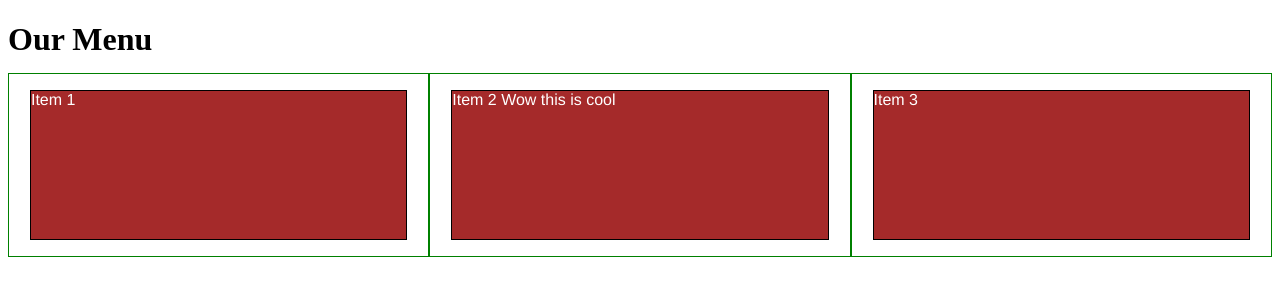
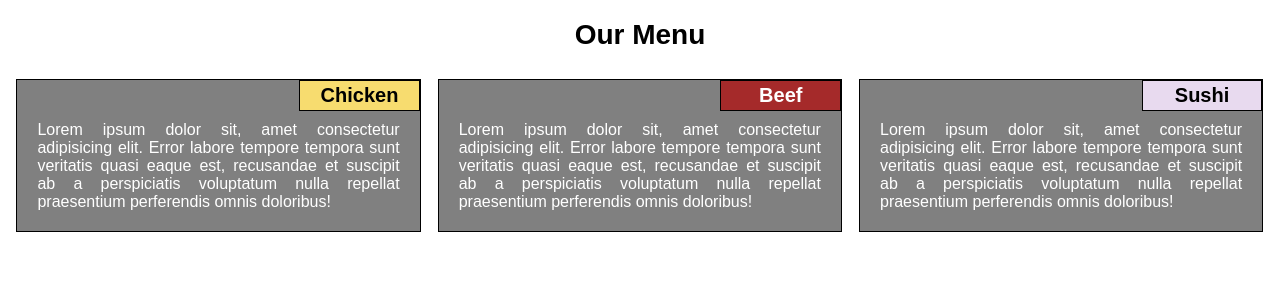
Before and after one commit to ppricardo8017/module2_ricardo_gutz, a plain HTML site: page index.html in a window 1280 px wide. Drawn offline with Linux system fonts and the light colour scheme.

Commit message:
relative positions with new colors

```diff
--- a/css/styles.css
+++ b/css/styles.css
@@ -1,3 +1,201 @@
-h1 {
-    color: red;
-}
+/********** Base styles **********/
+* {
+    box-sizing: border-box;
+  }
+  h1 {
+    font-size: 28px;
+    margin-bottom: 20px;
+    text-align: center;
+    font-family: Arial, Helvetica, sans-serif;
+  }
+  h2 {
+    font-size: 20px;
+    text-align: center;
+    margin: 0px;
+    font-family: Arial, Helvetica, sans-serif;
+  }
+
+  p {
+    font-size: 16px;
+    text-align: justify;
+    width: 90%;
+    margin-left: 20px;
+    margin-right: 20px;
+    margin-bottom: 20px;
+    margin-top: 10px;
+    font-family: sans-serif;
+    color: white;
+  }
+
+  /* Simple Responsive Framework. */
+  .row {
+    width: 100%;
+  }
+
+  .group {
+    border: 1px solid black;
+    background-color: gray;
+    margin: 2%;
+  }
+
+  .subHead {
+    background-color: brown;
+    border: 1px solid black;
+    width: 30%;
+    padding:3px;
+    margin: 0px;
+    position: relative;
+    left: 70%;
+  }
+  .textColor2 {
+    color:white;
+  }
+  .color1 {
+    background-color: #F7DC6F;
+  }
+  .color3 {
+    background-color: #E8DAEF;
+  }
+
+  /********** Large devices only **********/
+  @media (min-width: 1200px) {
+    .col-lg-1, .col-lg-2, .col-lg-3, .col-lg-4, .col-lg-5, .col-lg-6, .col-lg-7, .col-lg-8, .col-lg-9, .col-lg-10, .col-lg-11, .col-lg-12 {
+      float: left;
+
+    }
+    .col-lg-1 {
+      width: 8.33%;
+    }
+    .col-lg-2 {
+      width: 16.66%;
+    }
+    .col-lg-3 {
+      width: 25%;
+    }
+    .col-lg-4 {
+      width: 33.33%;
+    }
+    .col-lg-5 {
+      width: 41.66%;
+    }
+    .col-lg-6 {
+      width: 50%;
+    }
+    .col-lg-7 {
+      width: 58.33%;
+    }
+    .col-lg-8 {
+      width: 66.66%;
+    }
+    .col-lg-9 {
+      width: 74.99%;
+    }
+    .col-lg-10 {
+      width: 83.33%;
+    }
+    .col-lg-11 {
+      width: 91.66%;
+    }
+    .col-lg-12 {
+      width: 100%;
+    }
+  }
+
+  /********** Medium devices only **********/
+  @media (min-width: 992px) and (max-width: 1199px) {
+    .col-md-1, .col-md-2, .col-md-3, .col-md-4, .col-md-5, .col-md-6, .col-md-7, .col-md-8, .col-md-9, .col-md-10, .col-md-11, .col-md-12 {
+      float: left;
+
+    }
+    .col-md-1 {
+      width: 8.33%;
+    }
+    .col-md-2 {
+      width: 16.66%;
+    }
+    .col-md-3 {
+      width: 25%;
+    }
+    .col-md-4 {
+      width: 33.33%;
+    }
+    .col-md-5 {
+      width: 41.66%;
+    }
+    .col-md-6 {
+      width: 50%;
+    }
+    .col-md-7 {
+      width: 58.33%;
+    }
+    .col-md-8 {
+      width: 66.66%;
+    }
+    .col-md-9 {
+      width: 74.99%;
+    }
+    .col-md-10 {
+      width: 83.33%;
+    }
+    .col-md-11 {
+      width: 91.66%;
+    }
+    .col-md-12 {
+      width: 100%;
+    }
+    .group3 {
+        border: 1px solid black;
+        background-color: gray;
+        margin: 1%;
+        margin-top: 1%;
+      }
+  }
+
+   /********** Small devices only **********/
+   @media (max-width: 991px) {
+    .col-md-1, .col-sm-2, .col-sm-3, .col-sm-4, .col-sm-5, .col-sm-6, .col-sm-7, .col-sm-8, .col-sm-9, .col-sm-10, .col-sm-11, .col-sm-12 {
+      float: left;
+    }
+    .col-sm-1 {
+      width: 8.33%;
+    }
+    .col-sm-2 {
+      width: 16.66%;
+    }
+    .col-sm-3 {
+      width: 25%;
+    }
+    .col-sm-4 {
+      width: 33.33%;
+    }
+    .col-sm-5 {
+      width: 41.66%;
+    }
+    .col-sm-6 {
+      width: 50%;
+    }
+    .col-sm-7 {
+      width: 58.33%;
+    }
+    .col-md-8 {
+      width: 66.66%;
+    }
+    .col-sm-9 {
+      width: 74.99%;
+    }
+    .col-sm-10 {
+      width: 83.33%;
+    }
+    .col-sm-11 {
+      width: 91.66%;
+    }
+    .col-sm-12 {
+      width: 100%;
+    }
+    .group {
+        border: 1px solid black;
+        background-color: gray;
+        margin: 2%;
+        margin-bottom: 0.5%;
+      }
+  }
--- a/index.html
+++ b/index.html
@@ -2,176 +2,51 @@
 <html>
 <head>
 <meta charset="utf-8">
-<title>Responsive Layout</title>
-<style>
-
-/********** Base styles **********/
-* {
-  box-sizing: border-box;
-}
-h1 {
-  margin-bottom: 15px;
-}
-
-p {
-  border: 1px solid black;
-  background-color: #A52A2A;
-  width: 90%;
-  height: 150px;
-  margin-right: auto;
-  margin-left: auto;
-  font-family: Helvetica;
-  color: white;
-}
-
-/* Simple Responsive Framework. */
-.row {
-  width: 100%;
-}
-
-/********** Large devices only **********/
-@media (min-width: 992px) {
-  .col-lg-1, .col-lg-2, .col-lg-3, .col-lg-4, .col-lg-5, .col-lg-6, .col-lg-7, .col-lg-8, .col-lg-9, .col-lg-10, .col-lg-11, .col-lg-12 {
-    float: left;
-    border: 1px solid green;
-  }
-  .col-lg-1 {
-    width: 8.33%;
-  }
-  .col-lg-2 {
-    width: 16.66%;
-  }
-  .col-lg-3 {
-    width: 25%;
-  }
-  .col-lg-4 {
-    width: 33.33%;
-  }
-  .col-lg-5 {
-    width: 41.66%;
-  }
-  .col-lg-6 {
-    width: 50%;
-  }
-  .col-lg-7 {
-    width: 58.33%;
-  }
-  .col-lg-8 {
-    width: 66.66%;
-  }
-  .col-lg-9 {
-    width: 74.99%;
-  }
-  .col-lg-10 {
-    width: 83.33%;
-  }
-  .col-lg-11 {
-    width: 91.66%;
-  }
-  .col-lg-12 {
-    width: 100%;
-  }
-}
-
-/********** Medium devices only **********/
-@media (min-width: 768px) and (max-width: 991px) {
-  .col-md-1, .col-md-2, .col-md-3, .col-md-4, .col-md-5, .col-md-6, .col-md-7, .col-md-8, .col-md-9, .col-md-10, .col-md-11, .col-md-12 {
-    float: left;
-    border: 1px solid green;
-  }
-  .col-md-1 {
-    width: 8.33%;
-  }
-  .col-md-2 {
-    width: 16.66%;
-  }
-  .col-md-3 {
-    width: 25%;
-  }
-  .col-md-4 {
-    width: 33.33%;
-  }
-  .col-md-5 {
-    width: 41.66%;
-  }
-  .col-md-6 {
-    width: 50%;
-  }
-  .col-md-7 {
-    width: 58.33%;
-  }
-  .col-md-8 {
-    width: 66.66%;
-  }
-  .col-md-9 {
-    width: 74.99%;
-  }
-  .col-md-10 {
-    width: 83.33%;
-  }
-  .col-md-11 {
-    width: 91.66%;
-  }
-  .col-md-12 {
-    width: 100%;
-  }
-}
-
-/********** Small devices only **********/
-@media (max-width: 767px) {
-  .col-sm-1, .col-sm-2, .col-sm-3, .col-sm-4, .col-sm-5, .col-sm-6, .col-sm-7, .col-sm-8, .col-sm-9, .col-sm-10, .col-sm-11, .col-sm-12 {
-    float: left;
-    border: 1px solid green;
-  }
-  .col-sm-1 {
-    width: 8.33%;
-  }
-  .col-sm-2 {
-    width: 16.66%;
-  }
-  .col-sm-3 {
-    width: 25%;
-  }
-  .col-sm-4 {
-    width: 33.33%;
-  }
-  .col-sm-5 {
-    width: 41.66%;
-  }
-  .col-sm-6 {
-    width: 50%;
-  }
-  .col-sm-7 {
-    width: 58.33%;
-  }
-  .col-sm-8 {
-    width: 66.66%;
-  }
-  .col-sm-9 {
-    width: 74.99%;
-  }
-  .col-sm-10 {
-    width: 83.33%;
-  }
-  .col-sm-11 {
-    width: 91.66%;
-  }
-  .col-sm-12 {
-    width: 100%;
-  }
-}
-
-</style>
+<meta name="viewport" content="width=device-width, initial-scale=1">
+<link rel="stylesheet" href="css/styles.css">
+<title>Menu</title>
 </head>
 <body>
 <h1>Our Menu</h1>
 
-<div class="container">
-  <div class="row">
-    <div class="col-lg-4 col-md-6 col-sm-12"><p>Item 1</p></div>
-    <div class="col-lg-4 col-md-6 col-sm-12"><p>Item 2 Wow this is cool</p></div>
-    <div class="col-lg-4 col-md-12 col-sm-12"><p>Item 3</p></div>
+<div class="row">
+  <div class="col-lg-4 col-md-6 col-sm-12">
+    <div class="group">
+      <div class="subHead color1">
+      <h2 class="textColor1">
+        Chicken</h2>
+      </div>
+      <p>Lorem ipsum dolor sit, amet consectetur adipisicing elit.
+      Error labore tempore tempora sunt veritatis quasi eaque est,
+      recusandae et suscipit ab a perspiciatis voluptatum nulla
+      repellat praesentium perferendis omnis doloribus!</p>
+    </div>
+  </div>
+  <div class="col-lg-4 col-md-6 col-sm-12">
+    <div class="group">
+      <div class="subHead color2">
+      <h2 class="textColor2">
+        Beef</h2>
+      </div>
+      <p>Lorem ipsum dolor sit, amet consectetur adipisicing elit.
+      Error labore tempore tempora sunt veritatis quasi eaque est,
+      recusandae et suscipit ab a perspiciatis voluptatum nulla
+      repellat praesentium perferendis omnis doloribus!</p>
+    </div>
+  </div>
+  <div class="col-lg-4 col-md-12 col-sm-12">
+    <div class="group group3">
+      <div class="subHead color3">
+      <h2 class="textColor3">
+        Sushi</h2>
+      </div>
+      <p>Lorem ipsum dolor sit, amet consectetur adipisicing elit.
+      Error labore tempore tempora sunt veritatis quasi eaque est,
+      recusandae et suscipit ab a perspiciatis voluptatum nulla
+      repellat praesentium perferendis omnis doloribus!</p>
+    </div>
   </div>
 </div>
+
 </body>
 </html>
```
